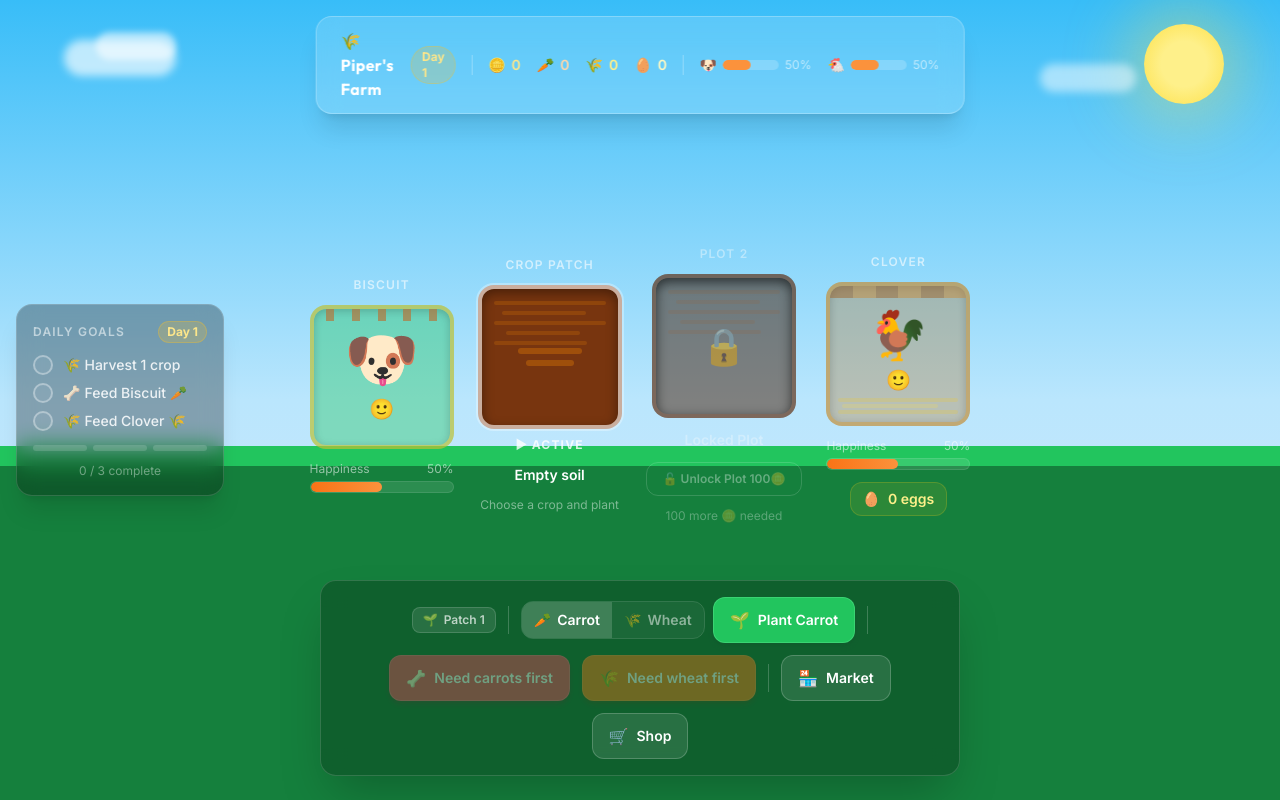
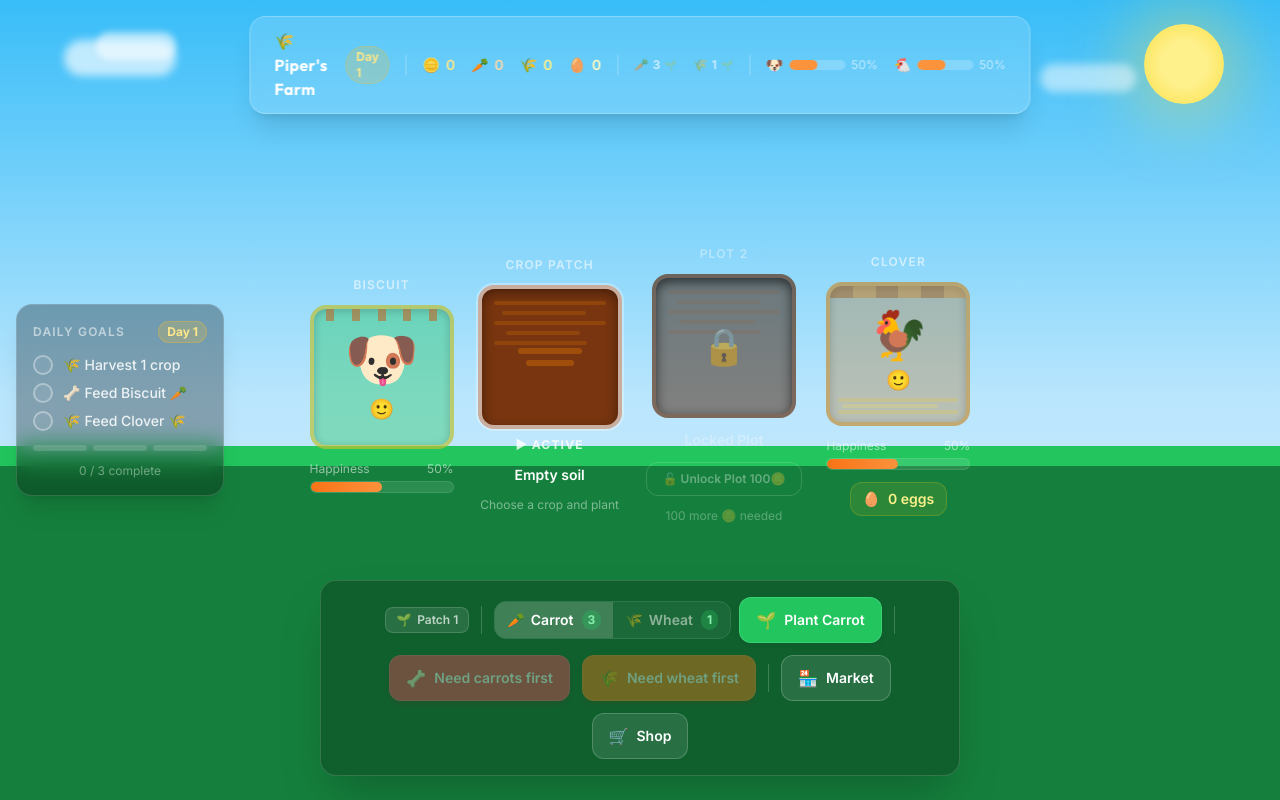
Before and after one commit to YegorCreative/PipersPet, a React (Vite) app: page / in a window 1280 px wide. Built offline with nearby package versions, Linux system fonts and the light colour scheme.

Commit message:
feat: add seed management to ActionBar, HUD, and Market components

```diff
--- a/src/components/ActionBar.tsx
+++ b/src/components/ActionBar.tsx
@@ -45,6 +45,8 @@ export const ActionBar = () => {
   const activePatch  = useFarmStore((s) => s.activePatch);
   const carrots      = useFarmStore((s) => s.carrots);
   const wheat        = useFarmStore((s) => s.wheat);
+  const carrotSeeds  = useFarmStore((s) => s.carrotSeeds);
+  const wheatSeeds   = useFarmStore((s) => s.wheatSeeds);
   const selectCrop   = useFarmStore((s) => s.selectCrop);
   const plantCrop    = useFarmStore((s) => s.plantCrop);
   const waterCrop    = useFarmStore((s) => s.waterCrop);
@@ -58,6 +60,8 @@ export const ActionBar = () => {
   const { cropState, cropType, selectedCrop } = patch;
   const harvestMeta = CROP_META[cropType];
 
+  const seedCount: Record<CropType, number> = { carrot: carrotSeeds, wheat: wheatSeeds };
+  const canPlant = seedCount[selectedCrop] > 0;
   const patchLabel = activePatch === 0 ? 'Patch 1' : 'Plot 2';
 
   return (
@@ -82,6 +86,7 @@ export const ActionBar = () => {
               {(['carrot', 'wheat'] as CropType[]).map((type) => {
                 const meta = CROP_META[type];
                 const active = selectedCrop === type;
+                const seeds = seedCount[type];
                 return (
                   <button
                     key={type}
@@ -94,14 +99,19 @@ export const ActionBar = () => {
                   >
                     <span>{meta.icon}</span>
                     <span>{meta.label}</span>
+                    <span className={`text-xs font-bold px-1.5 py-0.5 rounded-full ml-0.5
+                      ${seeds > 0 ? 'bg-green-500/30 text-green-300' : 'bg-white/10 text-white/30'}`}>
+                      {seeds}
+                    </span>
                   </button>
                 );
               })}
             </div>
             <ActionButton
               onClick={plantCrop}
+              disabled={!canPlant}
               icon="🌱"
-              label={`Plant ${CROP_META[selectedCrop].label}`}
+              label={canPlant ? `Plant ${CROP_META[selectedCrop].label}` : 'No seeds — buy in Market'}
               variant="green"
             />
           </div>
--- a/src/components/HUD.tsx
+++ b/src/components/HUD.tsx
@@ -5,6 +5,8 @@ export const HUD = () => {
   const carrots          = useFarmStore((s) => s.carrots);
   const wheat            = useFarmStore((s) => s.wheat);
   const eggs             = useFarmStore((s) => s.eggs);
+  const carrotSeeds      = useFarmStore((s) => s.carrotSeeds);
+  const wheatSeeds       = useFarmStore((s) => s.wheatSeeds);
   const puppyHappiness   = useFarmStore((s) => s.puppyHappiness);
   const chickenHappiness = useFarmStore((s) => s.chickenHappiness);
   const day              = useFarmStore((s) => s.day);
@@ -42,6 +44,16 @@ export const HUD = () => {
 
       <div className="w-px h-5 bg-white/30" />
 
+      {/* Seeds */}
+      <div className="flex items-center gap-1 text-white/50 font-semibold text-xs" title="Carrot seeds">
+        <span>🥕</span><span className="text-white/70">{carrotSeeds}</span><span className="text-white/30 text-[10px]">🌱</span>
+      </div>
+      <div className="flex items-center gap-1 text-white/50 font-semibold text-xs" title="Wheat seeds">
+        <span>🌾</span><span className="text-white/70">{wheatSeeds}</span><span className="text-white/30 text-[10px]">🌱</span>
+      </div>
+
+      <div className="w-px h-5 bg-white/30" />
+
       {/* Biscuit happiness */}
       <div className="flex items-center gap-1.5">
         <span className="text-sm">🐶</span>
--- a/src/components/Market.tsx
+++ b/src/components/Market.tsx
@@ -44,14 +44,18 @@ const SellRow = ({ emoji, name, count, coinsPer, onSell }: SellRowProps) => {
 };
 
 export const Market = ({ onClose }: MarketProps) => {
-  const coins      = useFarmStore((s) => s.coins);
-  const carrots    = useFarmStore((s) => s.carrots);
-  const wheat      = useFarmStore((s) => s.wheat);
-  const eggs       = useFarmStore((s) => s.eggs);
-  const sellCarrot = useFarmStore((s) => s.sellCarrot);
-  const sellWheat  = useFarmStore((s) => s.sellWheat);
-  const sellEgg    = useFarmStore((s) => s.sellEgg);
-  const sellAll    = useFarmStore((s) => s.sellAll);
+  const coins         = useFarmStore((s) => s.coins);
+  const carrots       = useFarmStore((s) => s.carrots);
+  const wheat         = useFarmStore((s) => s.wheat);
+  const eggs          = useFarmStore((s) => s.eggs);
+  const carrotSeeds   = useFarmStore((s) => s.carrotSeeds);
+  const wheatSeeds    = useFarmStore((s) => s.wheatSeeds);
+  const sellCarrot    = useFarmStore((s) => s.sellCarrot);
+  const sellWheat     = useFarmStore((s) => s.sellWheat);
+  const sellEgg       = useFarmStore((s) => s.sellEgg);
+  const sellAll       = useFarmStore((s) => s.sellAll);
+  const buyCarrotSeed = useFarmStore((s) => s.buyCarrotSeed);
+  const buyWheatSeed  = useFarmStore((s) => s.buyWheatSeed);
 
   const totalValue = carrots * 2 + wheat * 4 + eggs * 8;
   const hasAnything = totalValue > 0;
@@ -127,7 +131,57 @@ export const Market = ({ onClose }: MarketProps) => {
           </button>
         </div>
 
-        <p className="text-white/20 text-xs text-center">Prices are fixed · Buy seeds coming soon…</p>
+        {/* Divider */}
+        <div className="h-px bg-white/10" />
+
+        {/* Buy Seeds section */}
+        <div className="flex flex-col gap-2.5">
+          <p className="text-white/60 text-xs font-bold uppercase tracking-widest">Buy Seeds</p>
+
+          {/* Carrot seed */}
+          <div className="flex items-center justify-between gap-3 px-4 py-3 rounded-2xl border border-white/10 bg-white/5">
+            <div className="flex items-center gap-2.5">
+              <span className="text-2xl">🥕</span>
+              <div className="flex flex-col">
+                <span className="text-white font-semibold text-sm">Carrot Seed</span>
+                <span className="text-white/40 text-xs">{carrotSeeds} owned · 3🪙 each</span>
+              </div>
+            </div>
+            <button
+              onClick={buyCarrotSeed}
+              disabled={coins < 3}
+              className={`flex-shrink-0 flex items-center gap-1.5 px-3 py-1.5 rounded-xl border font-semibold text-xs transition-all duration-150 select-none
+                ${coins >= 3
+                  ? 'bg-sky-500 hover:bg-sky-400 border-sky-400/60 text-white shadow-md cursor-pointer active:scale-95'
+                  : 'bg-white/5 border-white/10 text-white/25 cursor-not-allowed'
+                }`}
+            >
+              Buy · 3🪙
+            </button>
+          </div>
+
+          {/* Wheat seed */}
+          <div className="flex items-center justify-between gap-3 px-4 py-3 rounded-2xl border border-white/10 bg-white/5">
+            <div className="flex items-center gap-2.5">
+              <span className="text-2xl">🌾</span>
+              <div className="flex flex-col">
+                <span className="text-white font-semibold text-sm">Wheat Seed</span>
+                <span className="text-white/40 text-xs">{wheatSeeds} owned · 6🪙 each</span>
+              </div>
+            </div>
+            <button
+              onClick={buyWheatSeed}
+              disabled={coins < 6}
+              className={`flex-shrink-0 flex items-center gap-1.5 px-3 py-1.5 rounded-xl border font-semibold text-xs transition-all duration-150 select-none
+                ${coins >= 6
+                  ? 'bg-sky-500 hover:bg-sky-400 border-sky-400/60 text-white shadow-md cursor-pointer active:scale-95'
+                  : 'bg-white/5 border-white/10 text-white/25 cursor-not-allowed'
+                }`}
+            >
+              Buy · 6🪙
+            </button>
+          </div>
+        </div>
       </div>
     </div>
   );
```
